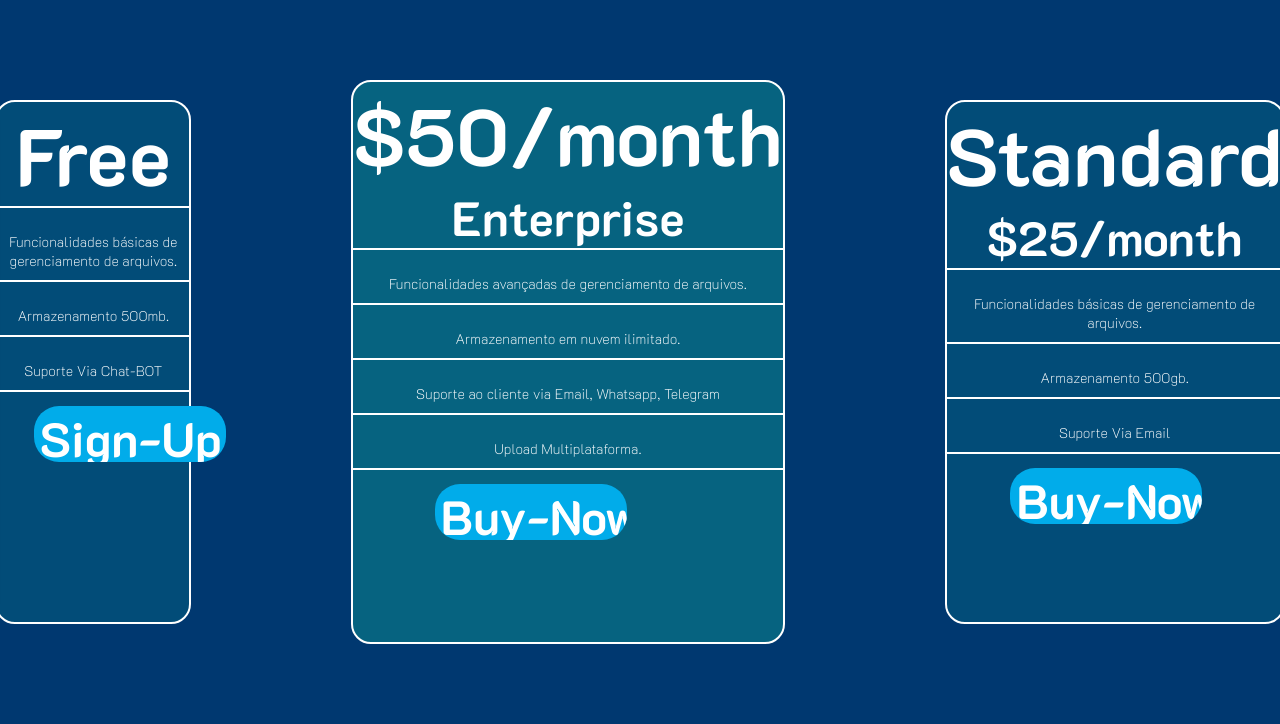
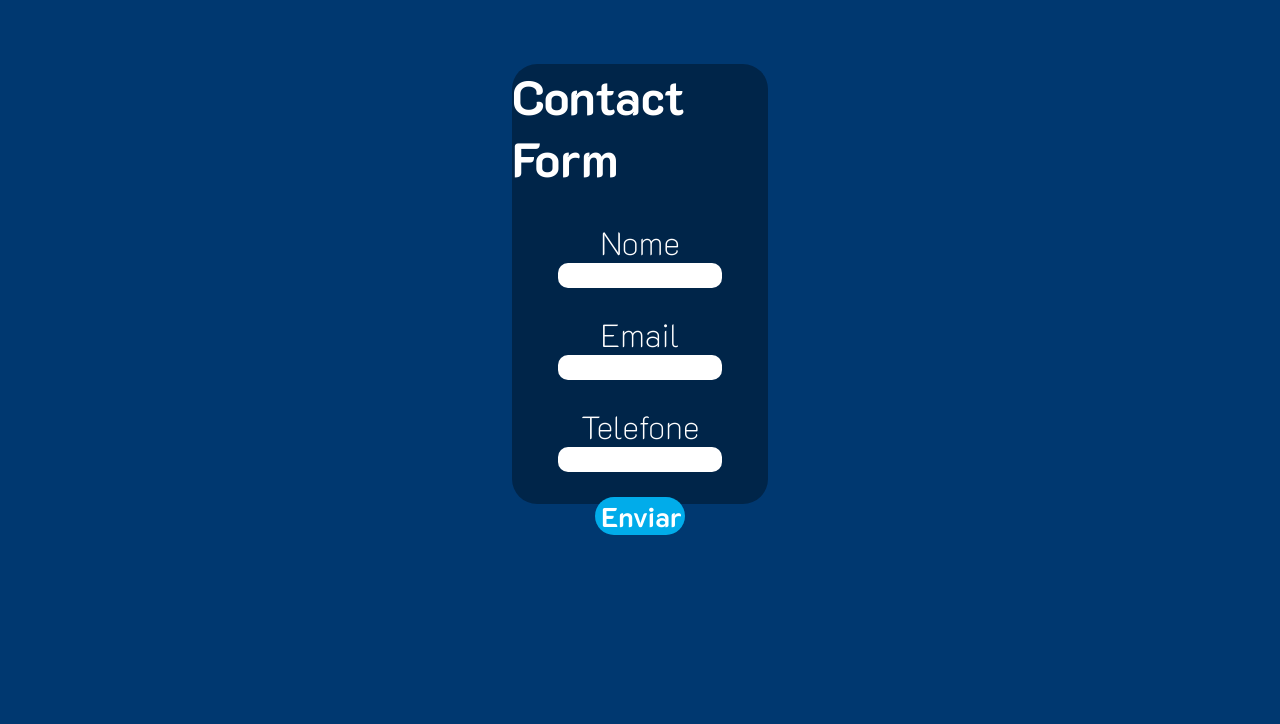
Before and after one commit to iiiiiuri/Database-BLUE, a PHP site: page /contact.php in a window 1280 px wide. Shown: the part 80-804 px from the top of the page. After the commit the page ends 615 px from the top, so only its background shows below. Run offline with PHP 8.4, Linux system fonts and the light colour scheme.

Commit message:
Criado FrontEnd De algumas janelas
Criado FrontEnd da tela de Contato e Preço

```diff
--- a/contact.php
+++ b/contact.php
@@ -27,56 +27,43 @@
     </header>
 
 
-<div class="main">
+
+    <div class="main">
+
+  <div class="principal">
 
 
+  <h1>Contact Form</h1>
+  <label for="nome">Nome</label>
+  <input type="text" id = "nome" class="campos">
 
-<div class="primeira">
-<h1>Free</h1>
-<p class=paragrafo>Funcionalidades básicas de gerenciamento de arquivos.</p>
+  <label for="email">Email</label>
+  <input type="text" id = "email" class="campos">
 
-<p class =paragrafo>Armazenamento 500mb.</p>
+  <label for="phone">Telefone</label>
+  <input type="text" id = "phone" class="campos">
 
-<p class =paragrafo>Suporte Via Chat-BOT</p>
+ <input type="Button" Value="Enviar" class="send">
 
-<input type="button" value="Sign-Up" class = "botao">
+
+  </div>
 
 
 
 
-</div>
-<div class="segunda">
-<h1>$50/month</h1>
-<h2>Enterprise</h2>
-
-<p class=paragrafo>Funcionalidades avançadas de gerenciamento de arquivos.</p>
-
-<p class =paragrafo>Armazenamento em nuvem ilimitado.</p>
-
-<p class =paragrafo>Suporte ao cliente via Email, Whatsapp, Telegram</p>
-
-<p class =paragrafo>Upload Multiplataforma.</p>
-
-<input type="button" value="Buy-Now" class = "botao">
 
 
-</div>
-<div class="terceira">
-<h1>Standard</h1>
-<h2>$25/month</h2>
-
-<p class=paragrafo>Funcionalidades básicas de gerenciamento de arquivos.</p>
-
-<p class =paragrafo>Armazenamento 500gb.</p>
-
-<p class =paragrafo>Suporte Via Email</p>
-
-<input type="button" value="Buy-Now" class = "botao">
-</div>
 
 
-</div>
 
+
+
+
+
+
+
+
+    </div>
 
 
 
--- a/stylesheet/stylesContact.css
+++ b/stylesheet/stylesContact.css
@@ -78,82 +78,56 @@ body {
 }
 
 .main{
-    display: flex;
-    flex-direction: row;
-    align-items: center;
-    justify-content: center;
-
+width: auto;
+height: auto;
+display: flex;
+align-items: center;
+justify-content: center;
+margin: 5%;
 }
 
-.primeira,
-.terceira{
-width: 50vw;
-background-color: #06638078;
-height: 65vh;
-margin: 10vh;
-border-radius: 20px;
-border: 2px solid rgb(255, 255, 255);
-
+.principal{
+background-color: rgba(0, 0, 0, 0.349);
+width: 20vw;
+height: 55vh;
+display: flex;
+flex-direction: column;
+align-items: center;
+justify-content: center;
+border-radius: 25px;
 }
 
-.segunda{
-    width: 50vw;
-    background-color: #066380;
-    height: 70vh;
-    margin: 10vh;
-    border-radius: 20px;
-    border: 2px solid rgb(255, 255, 255)
-}
-
-.primeira h1{
-    border-bottom: 2px solid rgb(255, 255, 255)
+h1, label{
+color: white;
 }
 
 
 h1{
-color: #ffffff;
-text-align: center;
-font-size: 5em;
-margin: 0;
-padding: 0;
-
-
+font-size: 3em;
 }
 
-h2{
-    color: #ffffff;
-    text-align: center;
-    font-size: 3em;
-    margin: 0;
-    padding: 0;
-    border-bottom: 2px solid rgb(255, 255, 255)
+label{
+font-size: 2em;
 }
 
-.paragrafo{
-    color: #ffffff;
-    text-align: center;
-    font-size: 1.1vw;
-    border-bottom: 2px solid rgb(255, 255, 255);
-    padding: 10px;
+.campos{
+padding: 5px;
+margin-bottom: 25px;
+width: 12vw;
+height: 2vh;
+border-radius: 10px;
+border:none;
+outline: none;
 }
 
-
-.segunda .paragrafo{
-    font-size: 1.1vw;
+.send{
+background-color: #01ACEA;
+color: white;
+border-radius: 25px;
+width: 7vw;
+height: 5vh;
+border: none;
+font-family: 'K2D';
+font-weight: 700;
+font-size: 1.7em;
 }
-
-
-.botao{
-    background-color: #01ACEA;
-    border: none;
-    width: 15vw;
-    height: 7vh;
-    border-radius: 25px;
-    font-size: 3em;
-    align-items: center;
-    margin-left: 19%;
-    color: white;
-    font-family: 'K2D';
-    font-style: normal;
-    font-weight: 700;
-}
```
Also changed, not shown: price.php (+52 -4 lines), stylesheet/stylesPrice.css (+96 -38 lines).
